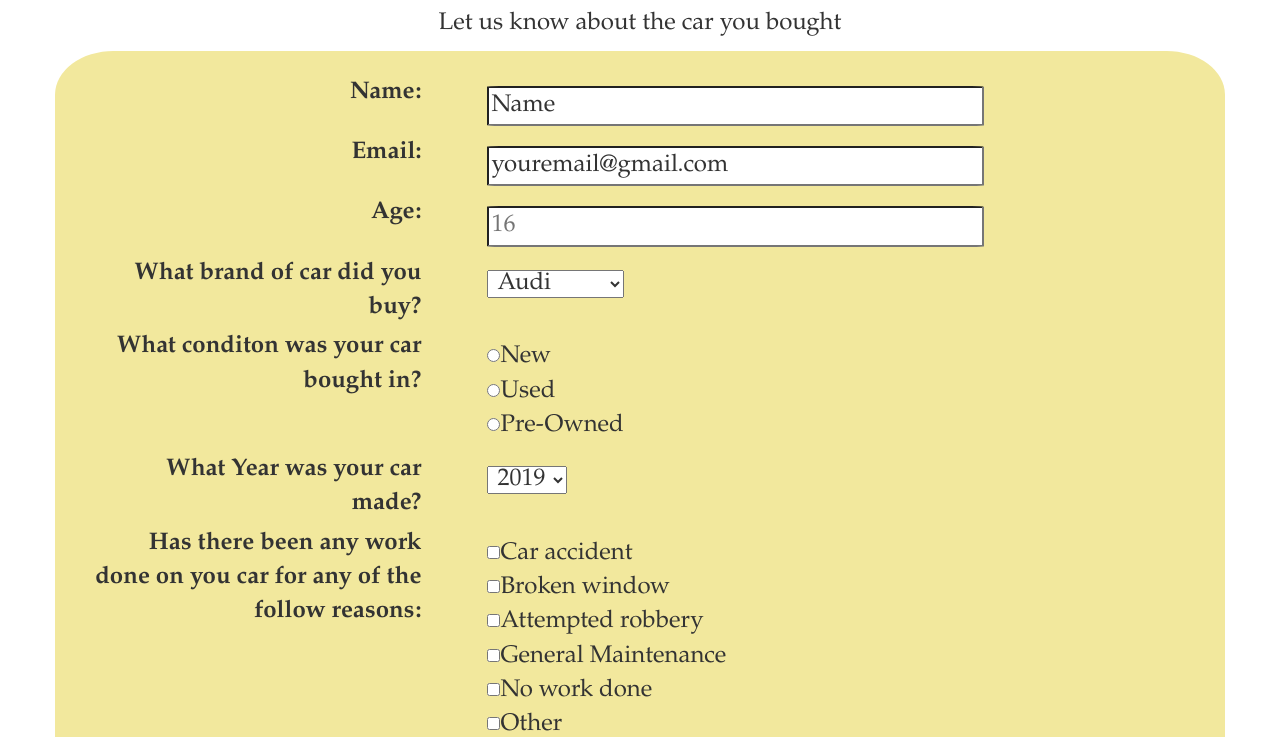
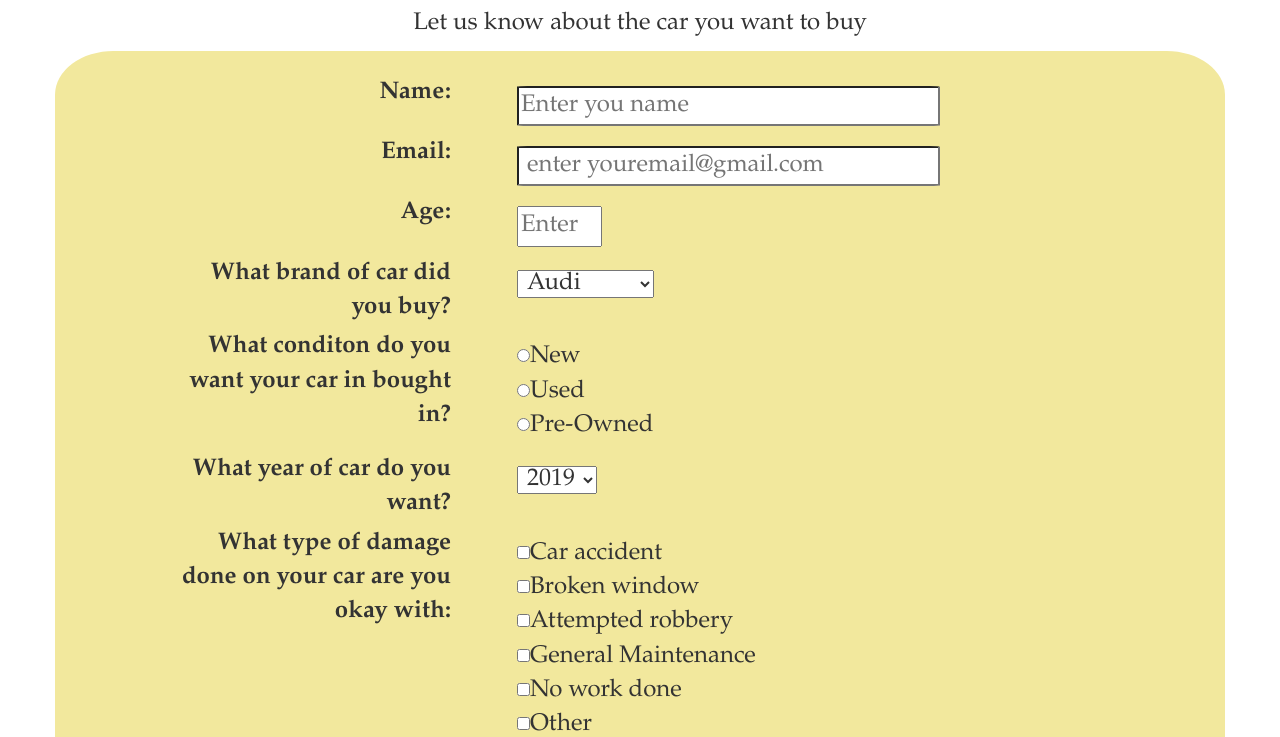
Before and after one commit to shelnutdan/Survey_form, a plain HTML site: page index.html in a window 1280 px wide. Shown: the part 63-800 px from the top of the page. Drawn offline with nearby package versions, Linux system fonts and the light colour scheme.

Commit message:
Added Readme.md file

```diff
--- a/index.html
+++ b/index.html
@@ -16,37 +16,40 @@
 <script src='https://cdn.freecodecamp.org/testable-projects-fcc/v1/bundle.js'></script>
 </head>
 <body>
-  <main>
+  <main id='main'>
     <div class='container-fluid'>
-      <div id="title"><h1>Survey Form</h1></div>
-      <div id="description"><p>Let us know about the car you bought</p></div>
+      <div>
+<h1 id='title'>Survey Form</h1>
+</div>
+      <div ><p id="description">Let us know about the car you want to buy</p></div>
     </div>
     <div class='container'>
 
-      <form id='Survey-Form'>
+      <form id='survey-form'>
         <fieldset>
-          <div id='name'>
+          <div>
             <div class='left-panel'>
                <label id='name-label' for='name'>Name:</label>
             </div>
             <div class='right-panel'>
-             <input type='text' value="Name" class="input-field" required >
+             <input id='name' type='text'  placeholder='Enter you name' class="input-field" required >
            </div>
          </div>
-         <div id='email'>
+         <div >
            <div class='left-panel'>
              <label id='email-label' for ='email'>Email:</label>
            </div>
            <div class='right-panel'>
-             <input type='email' minlength='3' pattern=".+@gmail.com" value="youremail@gmail.com" class="input-field" required >
+             <input id='email' type='email' minlength='3' pattern=".+@gmail.com"
+                 placeholder=" enter youremail@gmail.com" class="input-field" required >
            </div>
          </div>
-         <div id='number'>
+         <div >
            <div class='left-panel'>
-             <label id='age-label' for="age">Age:</label>
+             <label id='number-label' for="age">Age:</label>
           </div>
            <div class='right-panel'>
-             <input type='number' name='age' min ='16' max='120' placeholder="16" class="input-field" required >
+             <input id='number' type='number' name='age'   placeholder='Enter you age' min ='16' max='120' required>
            </div>
          </div>
          <div id='dropdown'>
@@ -71,7 +74,7 @@
          </div>
          <div id="car-condition">
           <div class='left-panel'>
-            <label id='car-conditon-labels' for='condition-dropdown'>What conditon was your car bought in?</div>
+            <label id='car-conditon-labels' for='condition-dropdown'>What conditon do you want your car in bought in?</div>
           <div class='right-panel'>
             <div id='conditon-labels'>
                 <input type="radio" name="condition" value="New">New<br>
@@ -82,7 +85,7 @@
          </div>
          <div id='car-year-dropdown'>
            <div class='left-panel'>
-             <label id='car-year-dropdown' for="year-dropdown">What Year was your car made?</label>
+             <label id='car-year-dropdown' for="year-dropdown">What year of car do you want?</label>
            </div>
            <div class='right-panel'>
              <select id='year-dropdown' name="cars">
@@ -103,7 +106,7 @@
          </div>
          <div id='Work-done-sections'>
            <div class='left-panel'>
-             <label id='work-down-checkboxes' for="work-down-checkboxes">Has there been any work done on you car for any of the follow reasons:</label>
+             <label id='work-down-checkboxes' for="work-down-checkboxes">What type of damage done on your car are you okay with:</label>
            </div>
            <div class='right-panel'>
             <input type="checkbox" name="work1" value="Car accident">Car accident<br>
```
Also changed, not shown: js/app.js (added), 1 other file.
